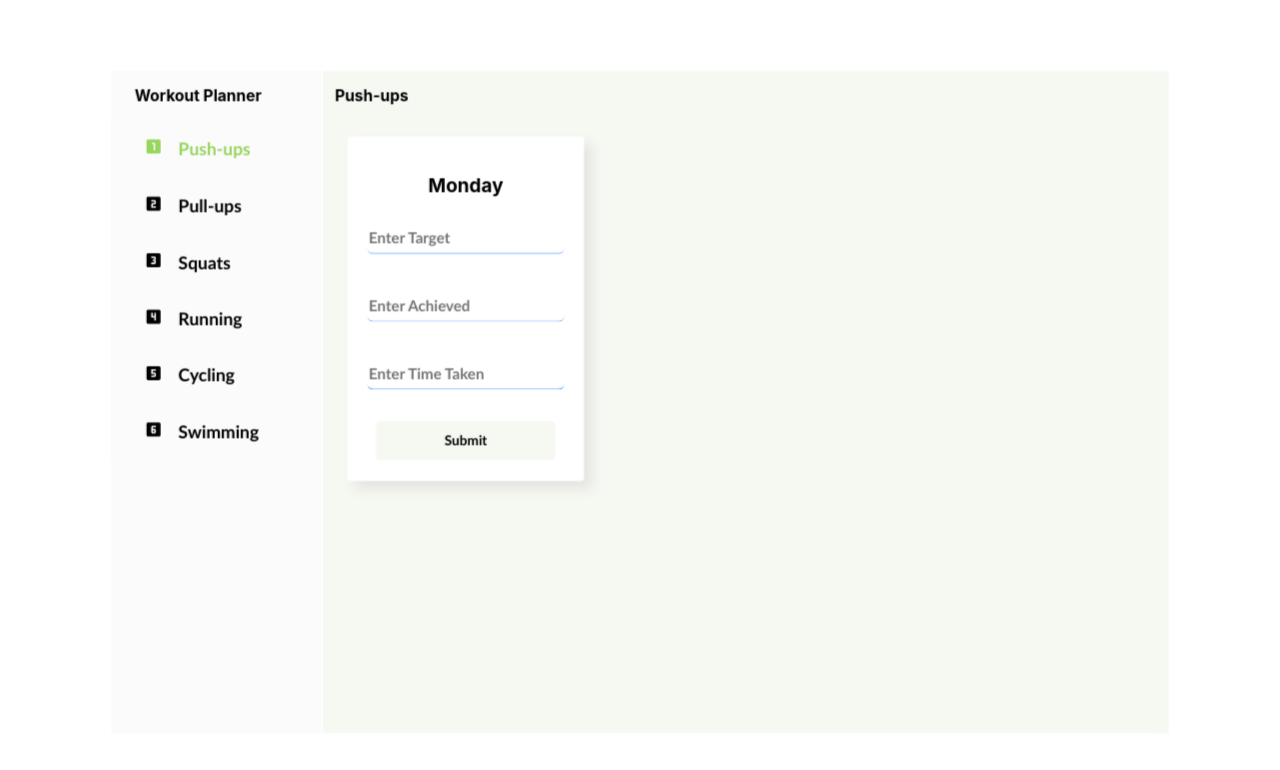
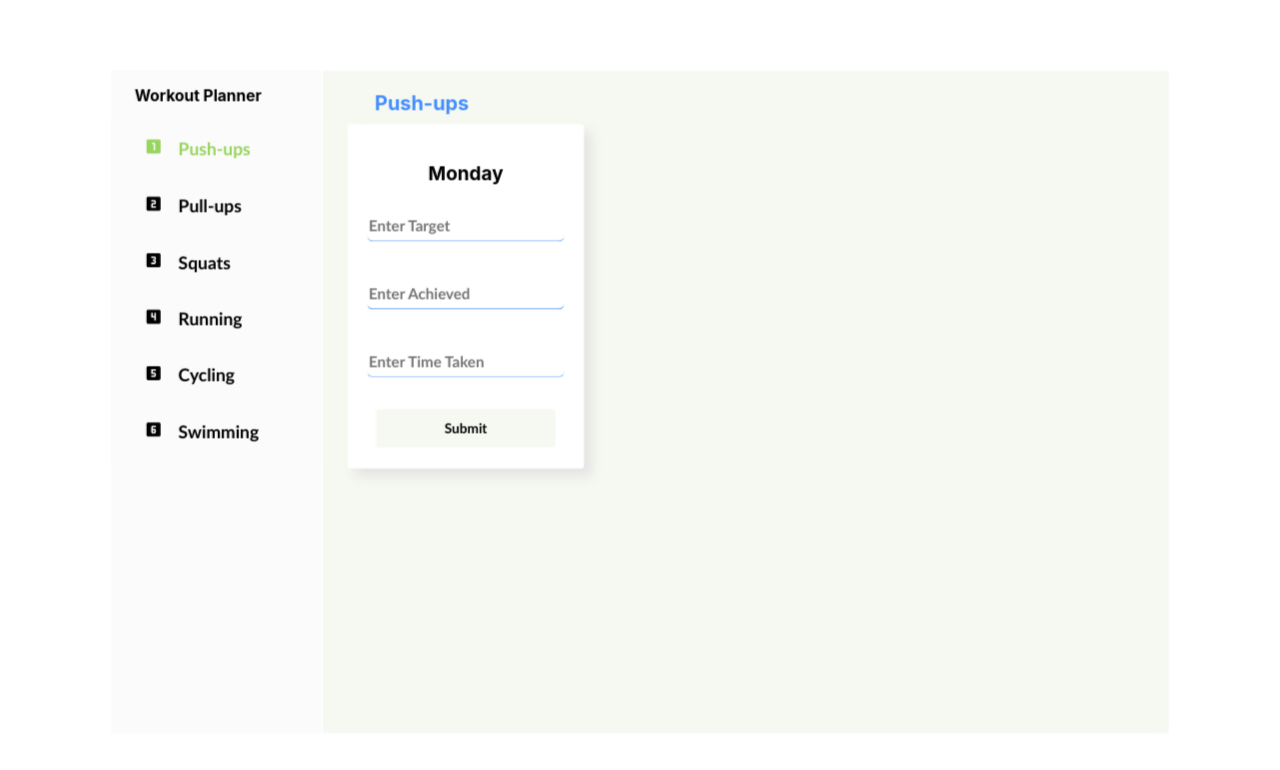
Before and after one commit to sweetLawrence/fitness-tracker, a React (Create React App) app: page /infofeed in a window 1280 px wide. Shown: the top 770 px of the page. Built offline with nearby package versions, Linux system fonts and the light colour scheme.

Commit message:
3rd commit

```diff
--- a/src/App.css
+++ b/src/App.css
@@ -85,6 +85,34 @@ body {
   border-radius: 20px;
   scale: 0.95;
   transition: all 0.4s;
+  border: .3px solid red;
+  animation: clickme 3s infinite forwards ;
+  animation-timing-function: ease-in-out;
+  animation-direction: alternate;
+
+}
+@keyframes clickme {
+  0%{
+    scale: .9;
+    /* border: .5px; */
+  }
+  25%{
+    scale: .95;
+    /* border: 1px; */
+  }
+  50%{
+    scale: .97;
+    border: 4px;
+  }
+  75%{
+    scale: .95;
+    /* border: 1px; */
+  }
+  100%{
+    scale: .9;
+    /* border: .5px; */
+  }
+
 }
 .planning:hover {
   scale: 1;
@@ -226,15 +254,20 @@ body {
 .infofeed-dash{
   padding-left: .9em;
 }
+.infofeed-dash .header{
+  color: #438efe;
+  font-size: 1.5em;
+  margin-left: 2em;
+
+}
 /* SetTargetBox */
 .target-box {
-  /* border: 1px solid orange; */
   background-color: #ffffff;
   width: 300px;
-  /* height: 318px; */
   box-shadow: 10px 10px 15px #e6e4e4;
   border-radius: 4px;
-  margin: 0.5em;
+  margin-left: 0.5em;
+  margin-top: -1.5em;
   padding: 1.5em;
   display: flex;
   flex-direction: column;
--- a/src/components/ActualComponents/InfoFeedDashboard.js
+++ b/src/components/ActualComponents/InfoFeedDashboard.js
@@ -106,7 +106,7 @@ const InfoFeedDashboard = ({ selectedExercise }) => {
 
     return (
         <div className="dashboard infofeed-dash">
-            <h3>{exercise}</h3>
+            <h3 className='header'>{exercise}</h3>
             <SetTargetBox onTargetChange={handleTargetChange} />
             <div className="show">
                 {/* {exercise} {targetValue} {achievedValue} */}
```
